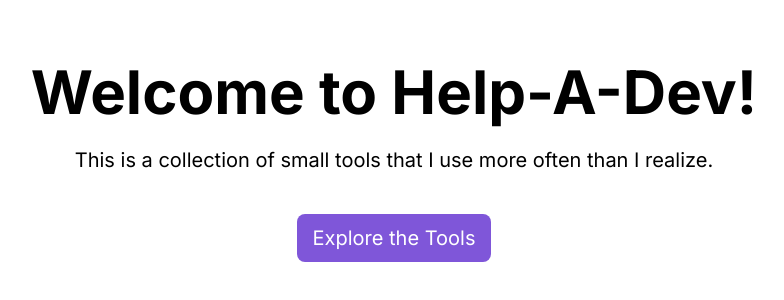
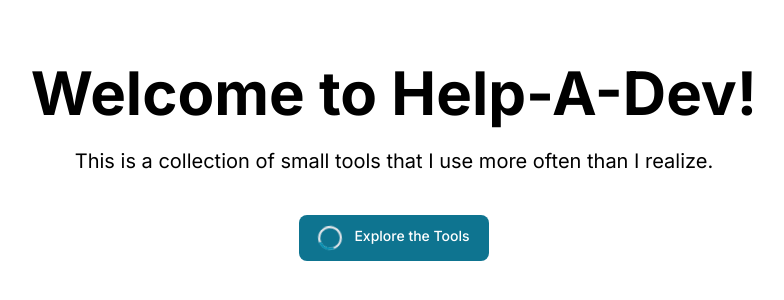
Before and after one commit to anampartho/help-a-dev, a Next.js app: page / in a window 1280 px wide. Shown: the part 238-538 px from the top of the page, without its empty margins (246-1030 px from the left). Built offline with nearby package versions, Linux system fonts and the light colour scheme.

Commit message:
Update button component

```diff
--- a/src/components/Button/index.tsx
+++ b/src/components/Button/index.tsx
@@ -1,14 +1,13 @@
 "use client";
 import { IButton } from "@/utils/interfaces";
+import { Button as FlowButton, Spinner } from "flowbite-react";
 
 const Button = ({ children, onClick = () => {} }: IButton) => {
   return (
-    <button
-      className="text-xl px-4 py-[10px] rounded-lg bg-[#7F56D9] hover:bg-[#6941C6] text-white transition-[background]"
-      onClick={onClick}
-    >
-      {children}
-    </button>
+    <FlowButton onClick={onClick}>
+      <Spinner />
+      <span className="pl-3">{children}</span>
+    </FlowButton>
   );
 };
 
```
